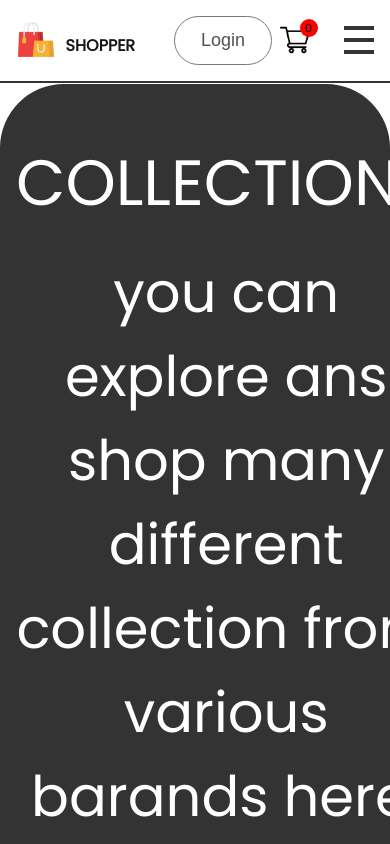
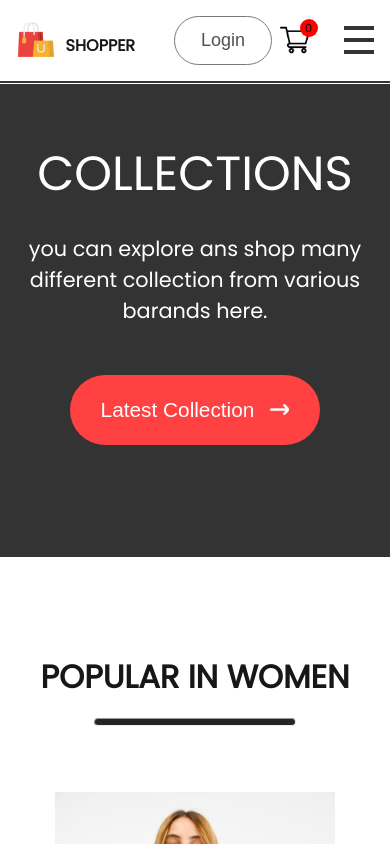
Before and after one commit to luizCosta-Serao/ecommerce-shopper, a React (Vite) app: page / in a window 390 px wide. Shown: the top 844 px of the page. Built offline with nearby package versions, Linux system fonts and the light colour scheme.

Commit message:
responsivo componente Hero

```diff
--- a/src/Components/Hero/Hero.module.css
+++ b/src/Components/Hero/Hero.module.css
@@ -5,7 +5,7 @@
   padding: 3rem 0rem;
   max-width: 1200px;
   margin: .1rem auto 6rem auto;
-  border-radius: 4rem;
+  width: 100%;
 }
 
 .heroLeft {
@@ -74,21 +74,24 @@
 
  .heroLeft {
   text-align: center;
+  margin: 1rem auto 4rem auto;
   padding-left: 1rem;
-  margin: 1rem auto 4rem auto;
+  padding-right: 1rem;
  }
 
- .heroLeft h2 {
+ .heroLeft h1 {
   margin-bottom: 2rem;
  }
 
  .heroLeft p {
-  font-size: 3.5rem;
+  font-size: 1.6rem;
+  max-width: 600px;
  }
 
  .latestBtn {
-  width: 200px;
-  font-size: 1rem;
+  width: 250px;
+  font-size: 1.3rem;
+  margin: 3rem auto 0 auto;
 }
 
 .latestBtn img {
@@ -99,3 +102,13 @@
   display: none;
  }
 }
+
+@media (max-width: 500px) {
+  .heroLeft h1 {
+    font-size: 3rem;
+  }
+
+  .heroLeft p {
+    font-size: 1.3rem;
+  }
+}
```
